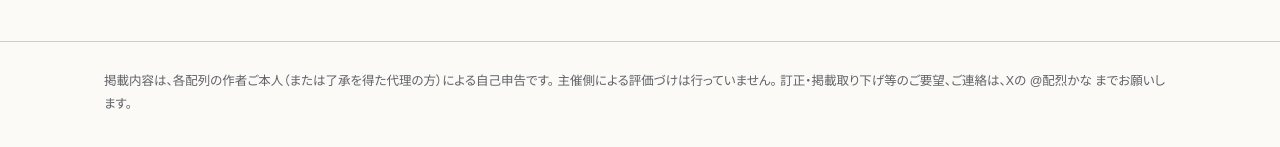
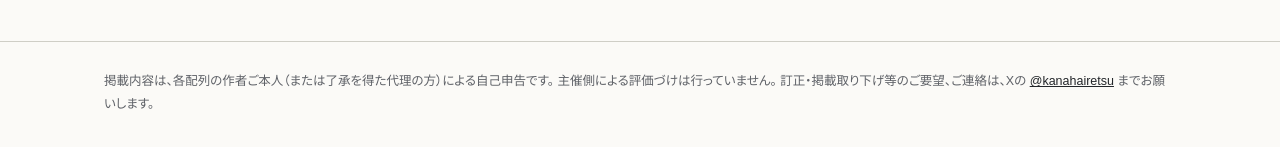
Before and after one commit to kana-hairetsu/shinhairetsu-catalog, an Astro site: page / in a window 1280 px wide. Shown: the part 3971-4118 px from the top of the page. Built offline with nearby package versions, Linux system fonts and the light colour scheme; Astro itself is replaced by a stand-in of ours; a web font is replaced by a local one.

Commit message:
フッターの修正

```diff
--- a/src/layouts/Base.astro
+++ b/src/layouts/Base.astro
@@ -40,7 +40,7 @@ const { title, description = '日本語をより快適に打つための配列
     <div class="wrap">
       掲載内容は、各配列の作者ご本人（または了承を得た代理の方）による自己申告です。
       主催側による評価づけは行っていません。
-      訂正・掲載取り下げ等のご要望、ご連絡は、Xの @配烈かな までお願いします。
+      訂正・掲載取り下げ等のご要望、ご連絡は、Xの <a href="https://x.com/kanahairetsu" rel="me">@kanahairetsu</a> までお願いします。
     </div>
   </footer>
 </body>
```
